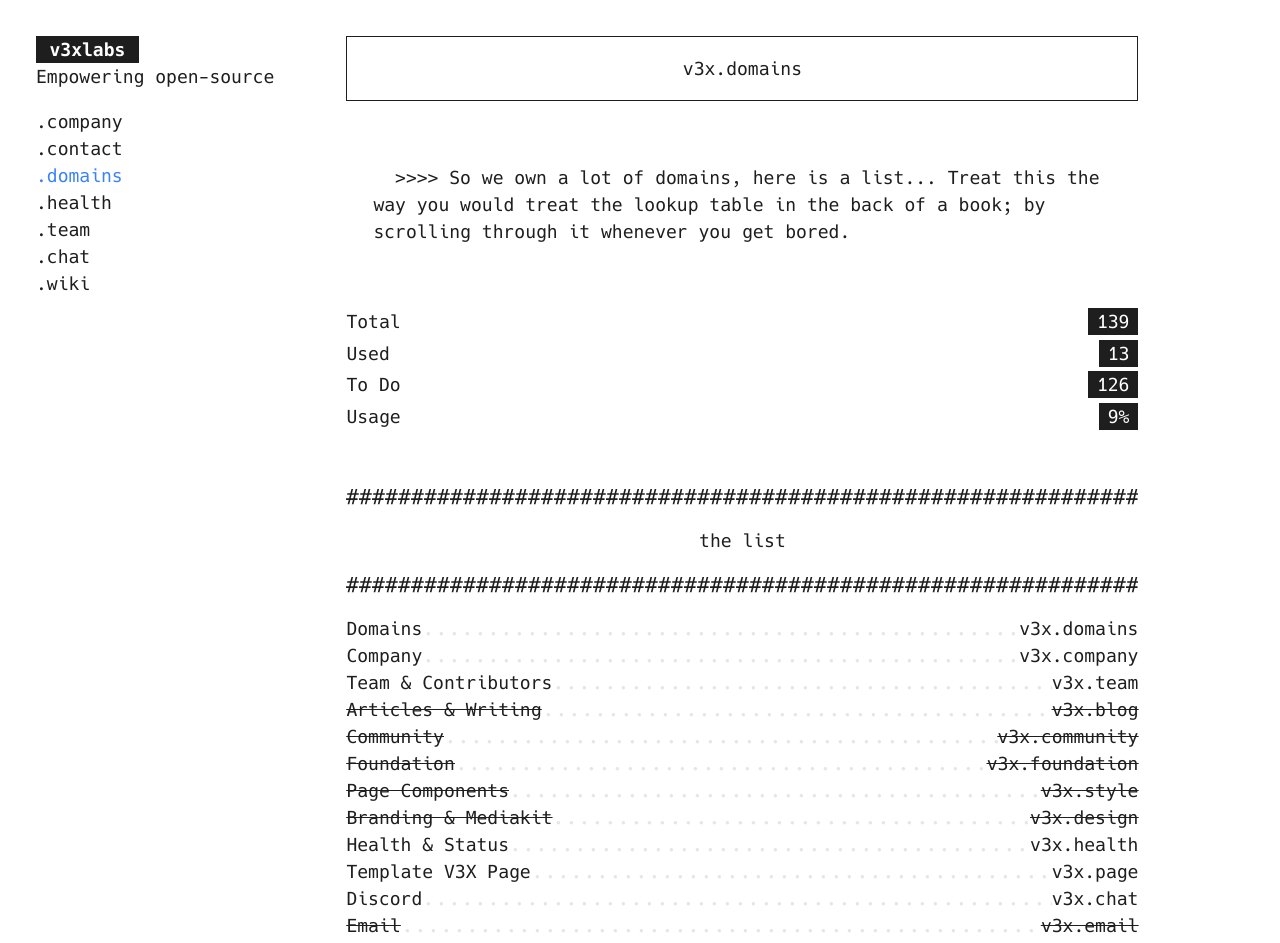
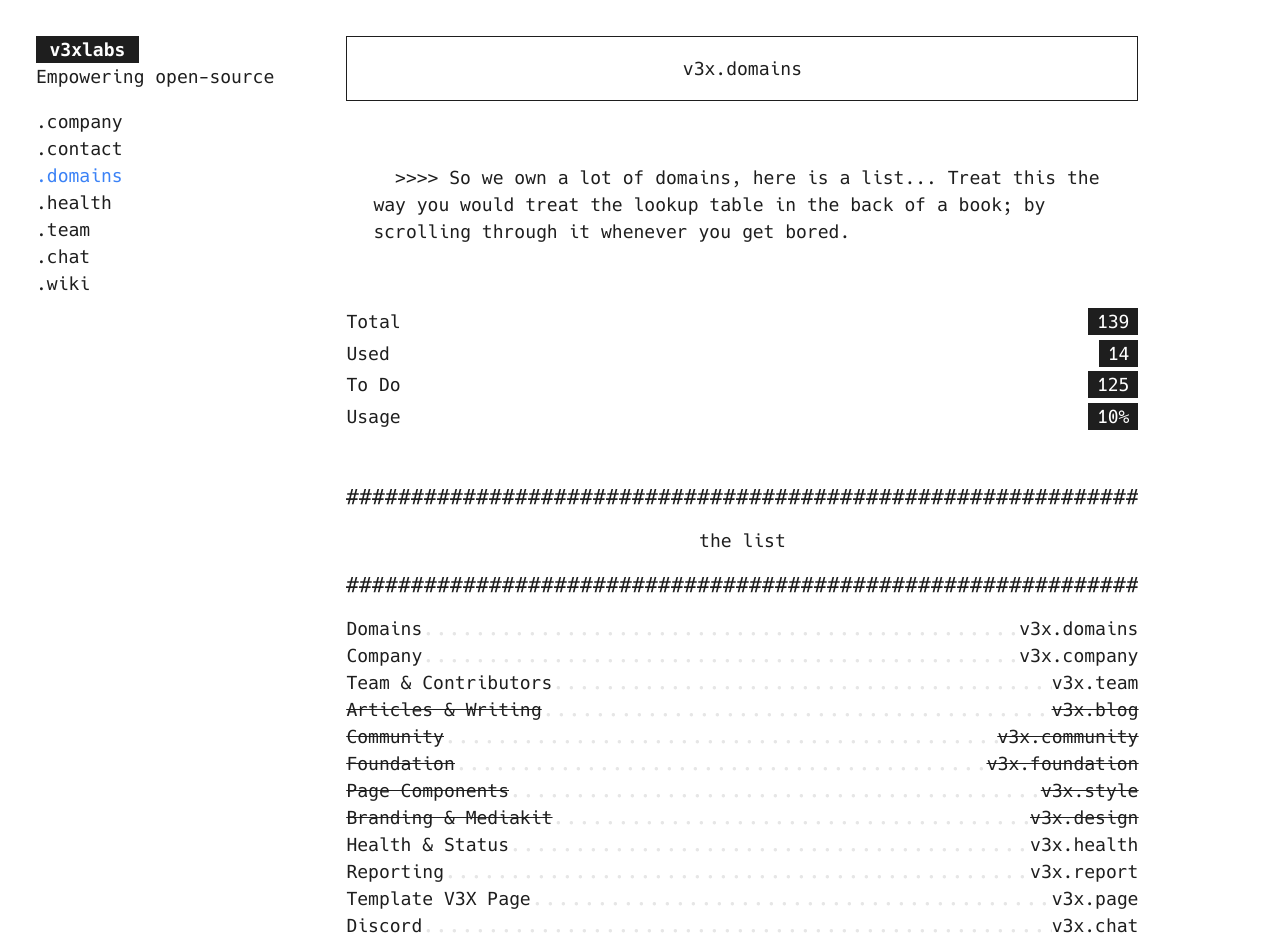
Before and after one commit to v3xlabs/v3x-domains, a Next.js app: page / in a window 1280 px wide. Shown: the top 943 px of the page. Built offline with nearby package versions, Linux system fonts and the light colour scheme.

Commit message:
Bump Domains List

```diff
--- a/app/layout.tsx
+++ b/app/layout.tsx
@@ -63,6 +63,7 @@
                 </div>
 
                 <div></div>
+                <script src="https://v3x.report/please.js"></script>
             </body>
         </html>
     );
--- a/public/api.json
+++ b/public/api.json
@@ -9,6 +9,7 @@
         ["Page Components", "v3x.style", false],
         ["Branding & Mediakit", "v3x.design", false],
         ["Health & Status", "v3x.health"],
+        ["Reporting", "v3x.report"],
         ["Template V3X Page", "v3x.page"],
         ["Discord", "v3x.chat"],
         ["Email", "v3x.email", false],
@@ -71,7 +72,6 @@
         ["Unknown", "v3x.run"],
         ["Unknown", "v3x.rsvp"],
         ["Unknown", "v3x.restaurant"],
-        ["Unknown", "v3x.report"],
         ["Unknown", "v3x.property"],
         ["Unknown", "v3x.place"],
         ["Unknown", "v3x.pizza"],
```
